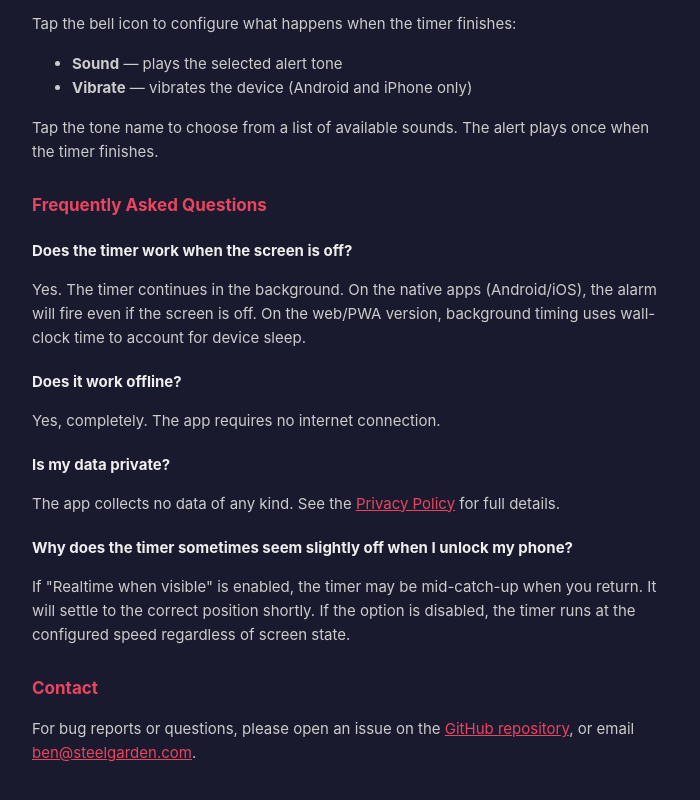
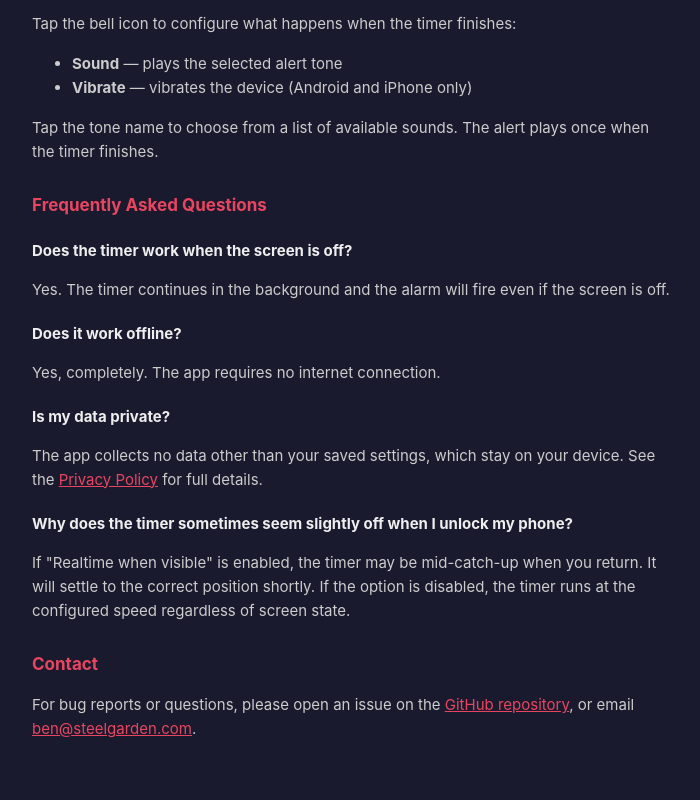
Before and after one commit to steelgarden/parenting-timer, a website: page docs/support.html in a window 1280 px wide. Shown: the part 1833-2633 px from the top of the page, without its empty margins (288-988 px from the left). Drawn offline with Linux system fonts and the light colour scheme.

Commit message:
Fix support page: simplify background timer answer, soften data claim

```diff
--- a/docs/support.html
+++ b/docs/support.html
@@ -95,13 +95,13 @@
 <h2>Frequently Asked Questions</h2>
 
 <h3>Does the timer work when the screen is off?</h3>
-<p>Yes. The timer continues in the background. On the native apps (Android/iOS), the alarm will fire even if the screen is off. On the web/PWA version, background timing uses wall-clock time to account for device sleep.</p>
+<p>Yes. The timer continues in the background and the alarm will fire even if the screen is off.</p>
 
 <h3>Does it work offline?</h3>
 <p>Yes, completely. The app requires no internet connection.</p>
 
 <h3>Is my data private?</h3>
-<p>The app collects no data of any kind. See the <a href="privacy.html">Privacy Policy</a> for full details.</p>
+<p>The app collects no data other than your saved settings, which stay on your device. See the <a href="privacy.html">Privacy Policy</a> for full details.</p>
 
 <h3>Why does the timer sometimes seem slightly off when I unlock my phone?</h3>
 <p>If "Realtime when visible" is enabled, the timer may be mid-catch-up when you return. It will settle to the correct position shortly. If the option is disabled, the timer runs at the configured speed regardless of screen state.</p>
```
